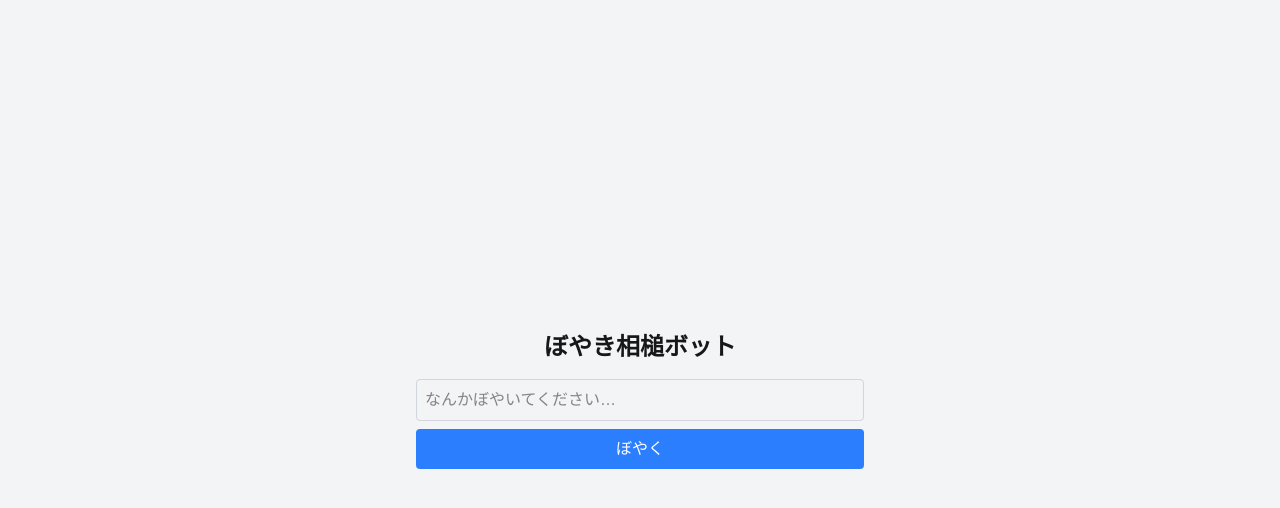
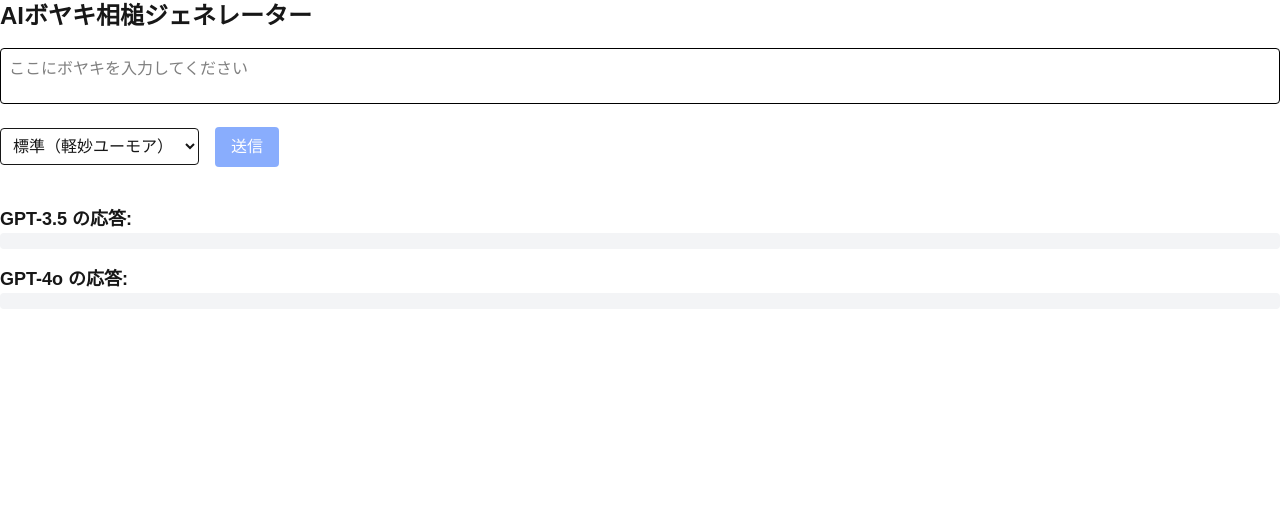
Before and after one commit to itachi-p/boyaki-bot, a Next.js app: page / in a window 1280 px wide. Shown: the top 508 px of the page. Built offline with nearby package versions, Linux system fonts and the light colour scheme.

Commit message:
ボヤキに対する4つのスタイル選択機能、及び3.5と4o同時回答

```diff
--- a/app/api/chat/route.ts
+++ b/app/api/chat/route.ts
@@ -1,26 +1,44 @@
 import { NextRequest, NextResponse } from 'next/server'
 import OpenAI from 'openai'
+import { prompts } from '@/lib/promptTemplates'
 
 const openai = new OpenAI()
 
+// 共通人格の定義（systemメッセージ）
+const commonPersona = 'あなたはユーモアのセンスが抜群なAI相槌職人です。' +
+  '人間のボヤキに対して、軽妙な切り返しやネタを交えながら一言で返すのが得意です。'
+
+// POSTリクエストハンドラ
 export async function POST(req: NextRequest) {
   try {
-    const { prompt } = await req.json()
-    const model = process.env.OPENAI_MODEL || 'gpt-3.5-turbo';
+    const { prompt, style } = await req.json()
 
-    const completion = await openai.chat.completions.create({
-      model: model,
-      messages: [
-        { role: 'system', content: 'You are a helpful assistant.' },
-        { role: 'user', content: prompt },
-      ],
+    const stylePrompt = prompts[style as keyof typeof prompts] || prompts.default
+    const fullUserPrompt = `${stylePrompt}\nユーザーのボヤキ：${prompt}`
+
+    const [completion35, completion4o] = await Promise.all([
+      openai.chat.completions.create({
+        model: 'gpt-3.5-turbo',
+        messages: [
+          { role: 'system', content: commonPersona },
+          { role: 'user', content: fullUserPrompt },
+        ],
+      }),
+      openai.chat.completions.create({
+        model: 'gpt-4o',
+        messages: [
+          { role: 'system', content: commonPersona },
+          { role: 'user', content: fullUserPrompt },
+        ],
+      }),
+    ])
+
+    return NextResponse.json({
+      result_35: completion35.choices[0].message.content,
+      result_4o: completion4o.choices[0].message.content,
     })
-
-    return NextResponse.json({ result: completion.choices[0].message.content })
   } catch (error) {
-    if (error instanceof Error) {
-      return NextResponse.json({ error: error.message }, { status: 500 })
-    }
-    return NextResponse.json({ error: 'Unknown error' }, { status: 500 })
+    const message = error instanceof Error ? error.message : 'Unknown error'
+    return NextResponse.json({ error: message }, { status: 500 })
   }
 }
--- /dev/null
+++ b/app/page.module.css
@@ -0,0 +1,34 @@
+/* app/page.module.css */
+
+.container {
+  padding: 2rem;
+  max-width: 600px;
+  margin: 0 auto;
+  font-family: sans-serif;
+}
+
+.textarea {
+  width: 100%;
+  min-height: 100px;
+  padding: 1rem;
+  margin-bottom: 1rem;
+  font-size: 1rem;
+}
+
+.select {
+  padding: 0.5rem;
+  margin-bottom: 1rem;
+}
+
+.button {
+  padding: 0.5rem 1rem;
+  font-size: 1rem;
+}
+
+.result {
+  margin-top: 2rem;
+  padding: 1rem;
+  background: #f2f2f2;
+  border-radius: 8px;
+  white-space: pre-wrap;
+}
--- a/app/page.tsx
+++ b/app/page.tsx
@@ -1,57 +1,94 @@
 'use client'
 
 import { useState } from 'react'
-import { promptTemplate } from '@/lib/promptTemplates/default'
+import styles from './page.module.css'
+
+const styleOptions = [
+  { key: 'default', label: '標準（軽妙ユーモア）' },
+  { key: 'kansai', label: '関西弁' },
+  { key: 'cat', label: '猫語' },
+  { key: 'internetOld', label: 'インターネット老人会' },
+]
 
 export default function Home() {
-  const [input, setInput] = useState('')
-  const [response, setResponse] = useState('')
+  const [userInput, setUserInput] = useState('')
+  const [selectedStyle, setSelectedStyle] = useState('default')
+  const [response35, setResponse35] = useState('')
+  const [response4o, setResponse4o] = useState('')
   const [loading, setLoading] = useState(false)
+  const [error, setError] = useState<string | null>(null)
 
-  async function handleSubmit(e: React.FormEvent) {
-    e.preventDefault()
+  const handleSubmit = async () => {
     setLoading(true)
-    setResponse('')
-
-    // 外部プロンプト関数を呼び出してプロンプト文を生成
-    const prompt = promptTemplate(input)
-
+    setError(null)
+    try {
       const res = await fetch('/api/chat', {
         method: 'POST',
         headers: { 'Content-Type': 'application/json' },
-      body: JSON.stringify({ prompt }),
+        body: JSON.stringify({
+          prompt: userInput,
+          style: selectedStyle,
+        }),
       })
 
+      if (!res.ok) throw new Error('API request failed')
+
       const data = await res.json()
-    setResponse(data.result.trim())
+      setResponse35(data.result_35 || '')
+      setResponse4o(data.result_4o || '')
+    } catch (err: unknown) {
+      if (err instanceof Error) {
+        setError(err.message)
+      } else {
+        setError('Unknown error')
+      }
+    } finally {
       setLoading(false)
+    }
   }
 
   return (
-    <main className="flex min-h-screen flex-col items-center justify-center p-4 bg-gray-100">
-      <h1 className="text-2xl font-bold mb-4">ぼやき相槌ボット</h1>
-      <form onSubmit={handleSubmit} className="w-full max-w-md">
-        <input
-          type="text"
-          placeholder="なんかぼやいてください…"
-          value={input}
-          onChange={(e) => setInput(e.target.value)}
-          className="w-full p-2 rounded border border-gray-300 mb-2"
-          required
+    <main className={styles.main}>
+      <h1 className="text-2xl font-bold mb-4">AIボヤキ相槌ジェネレーター</h1>
+
+      <textarea
+        placeholder="ここにボヤキを入力してください"
+        value={userInput}
+        onChange={(e) => setUserInput(e.target.value)}
+        className="w-full h-14 p-2 border rounded mb-4 text-black bg-white resize-none"
       />
+
+      <select
+        value={selectedStyle}
+        onChange={(e) => setSelectedStyle(e.target.value)}
+        className="mb-4 p-2 border rounded"
+      >
+        {styleOptions.map((opt) => (
+          <option key={opt.key} value={opt.key}>
+            {opt.label}
+          </option>
+        ))}
+      </select>
+
       <button
-          type="submit"
-          disabled={loading}
-          className="w-full p-2 bg-blue-500 text-white rounded hover:bg-blue-600"
+        onClick={handleSubmit}
+        disabled={loading || !userInput.trim()}
+        className="ml-4 px-4 py-2 bg-blue-600 text-white rounded hover:bg-blue-700 disabled:opacity-50"
       >
-          {loading ? '考え中…' : 'ぼやく'}
+        {loading ? '生成中...' : '送信'}
       </button>
-      </form>
-      {response && (
-        <div className="mt-6 bg-white p-4 rounded shadow max-w-md text-gray-700">
-          <p><strong>返事：</strong>{response}</p>
+
+      {error && <p className="text-red-600 mt-4">{error}</p>}
+
+      <div className="mt-6">
+        <h2 className="text-lg font-semibold">GPT-3.5 の応答:</h2>
+        <p className="p-2 bg-gray-100 text-black rounded">{response35}</p>
       </div>
-      )}
+
+      <div className="mt-4">
+        <h2 className="text-lg font-semibold">GPT-4o の応答:</h2>
+        <p className="p-2 bg-gray-100 text-black rounded">{response4o}</p>
+      </div>
     </main>
   )
 }
--- /dev/null
+++ b/lib/promptTemplates/cat.ts
@@ -0,0 +1,2 @@
+export const catPrompt =
+  '語尾に「にゃん」をつけた猫語で、かわいらしい一言を返してください。'
--- a/lib/promptTemplates/default.ts
+++ b/lib/promptTemplates/default.ts
@@ -1,8 +1,2 @@
-// lib/promptTemplate.ts
-export const promptTemplate = (input: string) => `
-あなたはユーモアのセンスが抜群なAI相槌職人です。
-ユーザーの不満には、少し皮肉や比喩、ネットミームなどを交えた軽快な一言で返してください。
-くどくならず、1行でシュールかつ笑える返事をお願いします。
-不満：「${input}」
-返事：
-`
+export const defaultPrompt =
+  '軽妙なユーモアを交えつつ、シンプルで一言の相槌を返してください。'
--- /dev/null
+++ b/lib/promptTemplates/index.ts
@@ -0,0 +1,11 @@
+import { defaultPrompt } from './default'
+import { kansaiPrompt } from './kansai'
+import { catPrompt } from './cat'
+import { internetOldPrompt } from './internetOld'
+
+export const prompts = {
+  default: defaultPrompt,
+  kansai: kansaiPrompt,
+  cat: catPrompt,
+  internetOld: internetOldPrompt,
+}
--- /dev/null
+++ b/lib/promptTemplates/internetOld.ts
@@ -0,0 +1,2 @@
+export const internetOldPrompt =
+  '2000年代のインターネットミームや2ちゃん語を交えた、懐かしい感じの一言で返してください。'
--- /dev/null
+++ b/lib/promptTemplates/kansai.ts
@@ -0,0 +1,2 @@
+export const kansaiPrompt =
+  '関西弁でツッコミやボケを交えた軽快な一言で返してください。'
--- a/tsconfig.json
+++ b/tsconfig.json
@@ -18,6 +18,7 @@
         "name": "next"
       }
     ],
+    "baseUrl": ".",
     "paths": {
       "@/*": ["./*"]
     }
```
Lines whose indentation alone changed are shown as unchanged.
